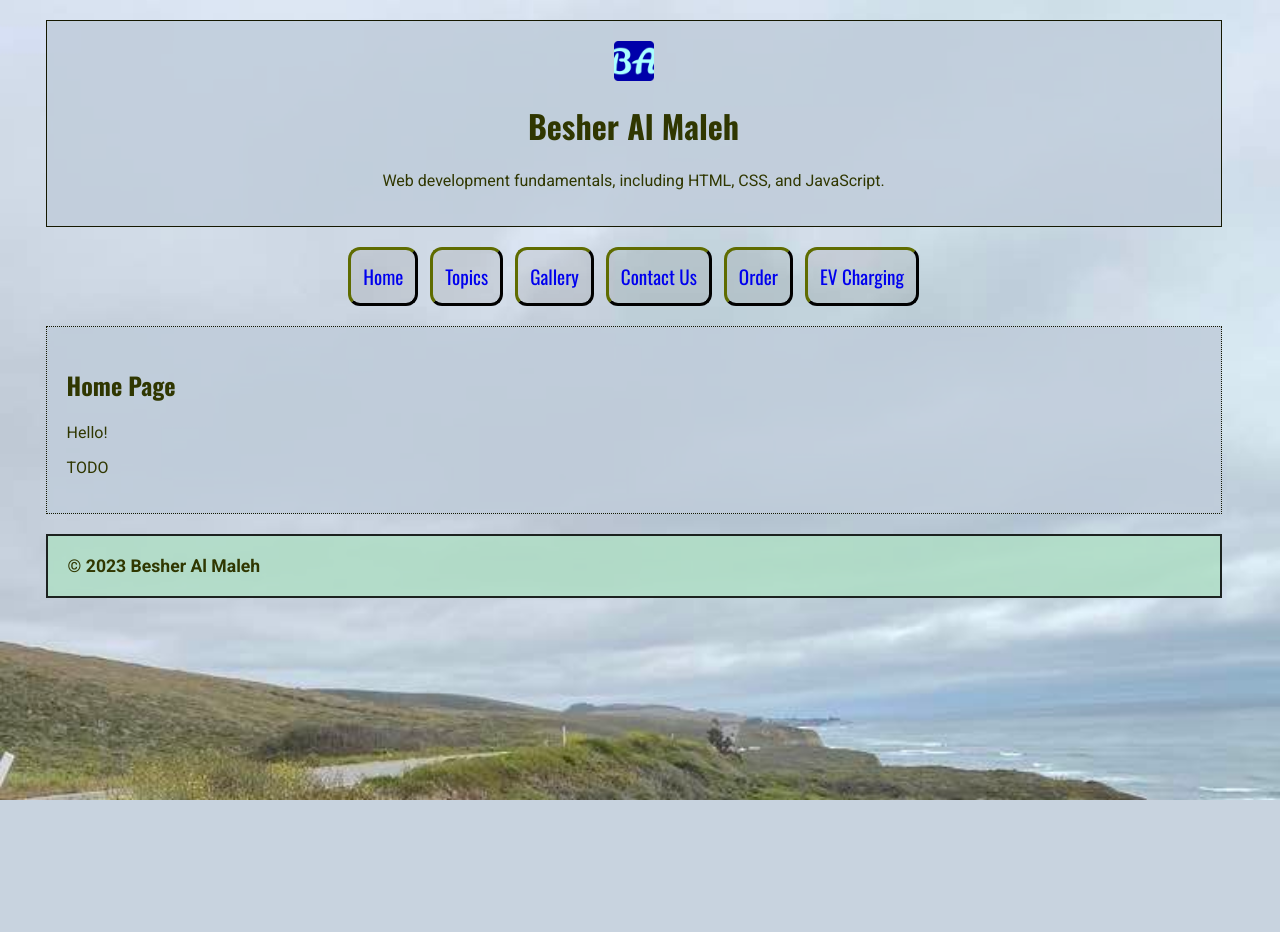
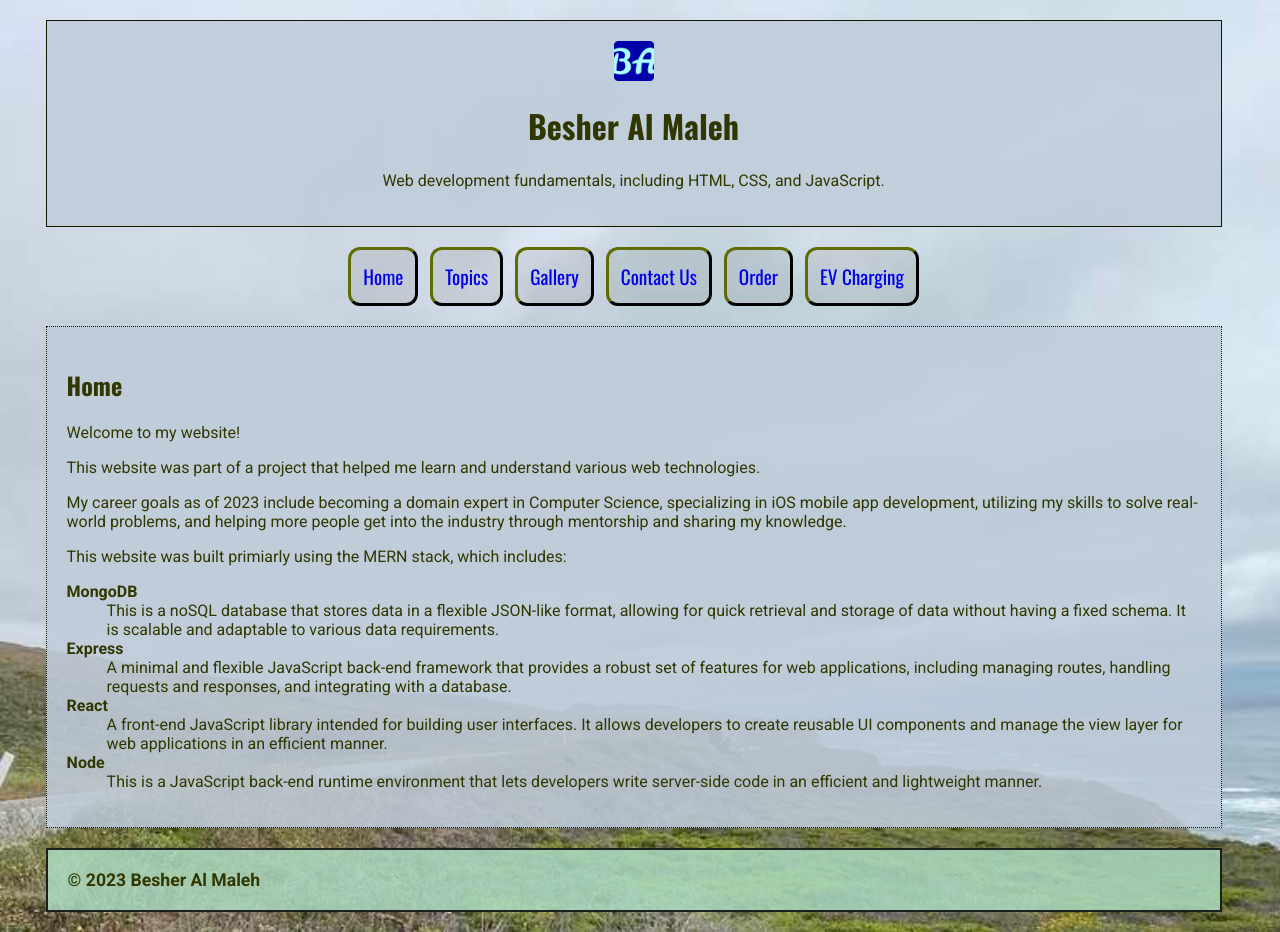
Before and after one commit to almalehb/cs290-a8-almalehb-portfolio, a React (Create React App) app in the folder a8-almalehb-portfolio/frontend/: page / in a window 1280 px wide. Before the commit the page ends 800 px from the top, so only its background shows below. Built offline with nearby package versions, Linux system fonts and the light colour scheme.

Commit message:
update home

```diff
--- a/a8-almalehb-portfolio/frontend/public/index.html
+++ b/a8-almalehb-portfolio/frontend/public/index.html
@@ -7,7 +7,7 @@
     <meta name="theme-color" content="#000000" />
     <meta
       name="description"
-      content="This website showcases the web development portfolio of Besher Al Maleh. It was built using the MERN stack, which is comprised of MongoDB, Express, React, and JavaScript."
+      content="This website showcases the web development portfolio of Besher Al Maleh. It was built using the MERN stack, which is comprised of MongoDB, Express, React, and Node."
     />
     <link rel="apple-touch-icon" sizes="180x180" href="%PUBLIC_URL%/apple-touch-icon.png">
     <link rel="icon" type="image/png" sizes="512x512" href="%PUBLIC_URL%/android-chrome-512x512.png">
--- a/a8-almalehb-portfolio/frontend/src/pages/HomePage.js
+++ b/a8-almalehb-portfolio/frontend/src/pages/HomePage.js
@@ -8,9 +8,26 @@ function HomePage() {
 
     return (
         <>
-            <h2>Home Page</h2>
-            <p>Hello!</p>
-            <p>TODO</p>
+            <h2>Home</h2>
+            <article>
+                <p>
+                    Welcome to my website!</p>
+                <p>This website was part of a project that helped me learn and understand various web technologies.
+                </p>
+                <p>My career goals as of 2023 include becoming a domain expert in Computer Science, specializing in iOS mobile app development, utilizing my skills to solve real-world problems, and helping more people get into the industry through mentorship and sharing my knowledge.</p>
+
+                <p>This website was built primiarly using the MERN stack, which includes:</p>
+                <dl>
+                    <dt><strong>MongoDB</strong></dt>
+                    <dd>This is a noSQL database that stores data in a flexible JSON-like format, allowing for quick retrieval and storage of data without having a fixed schema. It is scalable and adaptable to various data requirements.</dd>
+                    <dt><strong>Express</strong></dt>
+                    <dd>A minimal and flexible JavaScript back-end framework that provides a robust set of features for web applications, including managing routes, handling requests and responses, and integrating with a database.</dd>
+                    <dt><strong>React</strong></dt>
+                    <dd>A front-end JavaScript library intended for building user interfaces. It allows developers to create reusable UI components and manage the view layer for web applications in an efficient manner.</dd>
+                    <dt><strong>Node</strong></dt>
+                    <dd>This is a JavaScript back-end runtime environment that lets developers write server-side code in an efficient and lightweight manner.</dd>
+                </dl>
+            </article>
         </>
     );
 }
```
